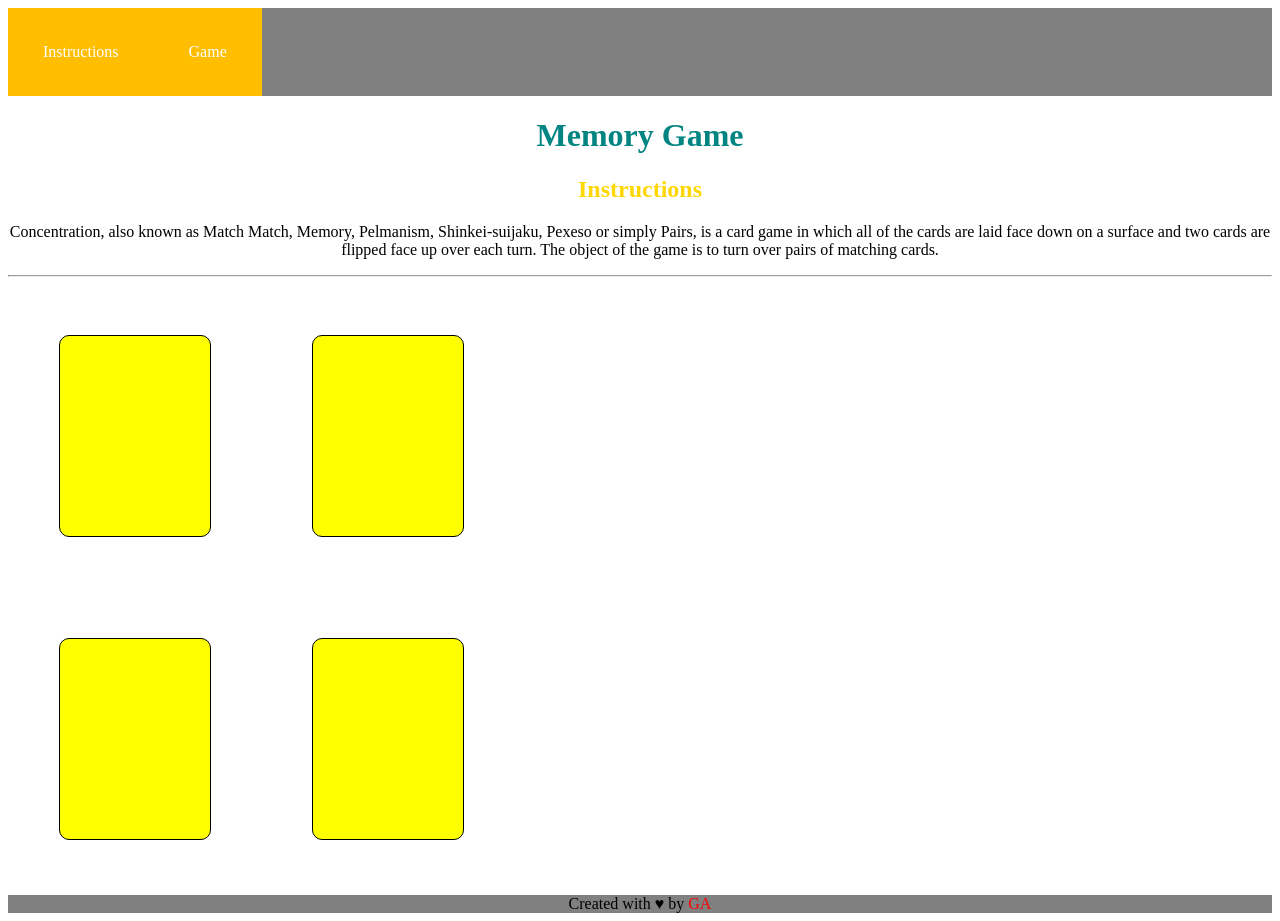
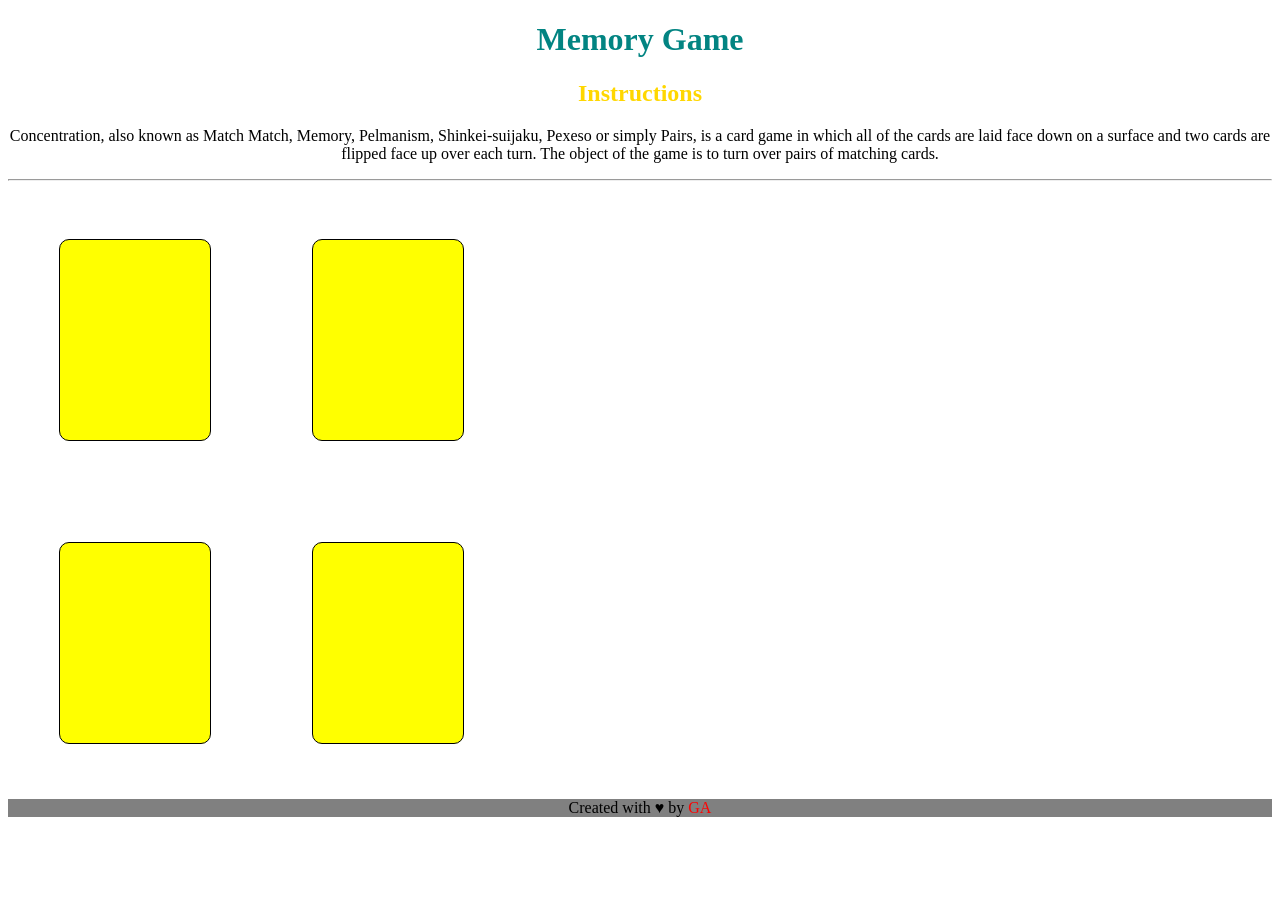
Before and after one commit to monzelb/Memory-Card, a plain HTML site: page index.html in a window 1280 px wide. After the commit the page ends 825 px from the top, so only its background shows below. Drawn offline with Linux system fonts and the light colour scheme.

Commit message:
remove nav

```diff
--- a/index.html
+++ b/index.html
@@ -5,10 +5,7 @@
 		<link rel= "stylesheet" type = "text/css" href= "style.css">
 	</head>
 	<body>
-		<nav class= "clearfix">
-			<a href="#board">Instructions</a>
-			<a href="#">Game</a>
-		</nav>
+
 		<header>
 		<h1>Memory Game</h1>
 		<h2 class= "inst">Instructions</h2>
```
